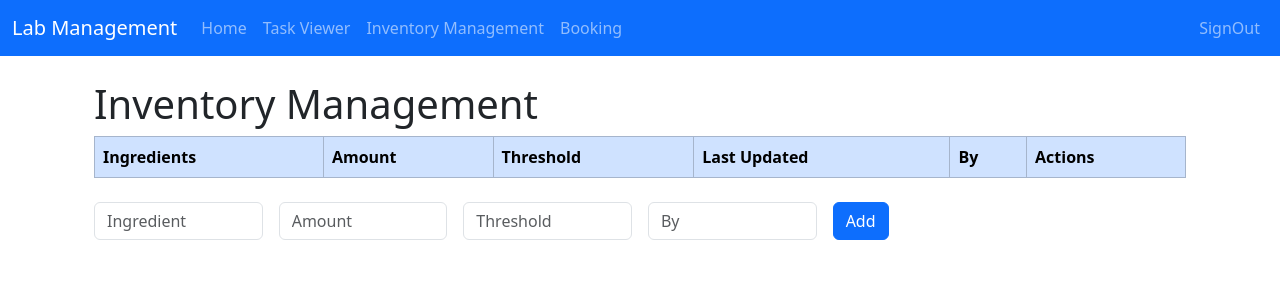
After one commit to harrythe6arry/lab-management, a Flask app: page /inventory in a window 1280 px wide. The commit adds this page. Shown: the top 300 px of the page. Run offline with Flask 3, Linux system fonts and the light colour scheme; lists and menus that the app fills with data are empty; some libraries are stand-ins or nearby versions.

Commit message:
<add>(frontend): Added the page for inventory + edit modal for editing and script for adding/deletion + priority coloring with threshold/amount

```diff
--- a/routes.py
+++ b/routes.py
@@ -15,8 +15,18 @@ def get_db_connection():
 app = Flask(__name__)
 
 
+@app.route('/inventory', methods=['GET', 'POST'])
+def inventory():
+    return render_template('inventory.html')
+
+
+@app.route('/')
+def home():
+    return render_template('home.html')
+
+
+
 @app.route('/task', methods=['GET', 'POST'])
-@app.route('/task')
 def task():
     if request.method == 'POST':
         date = request.form.get('taskDate')
@@ -27,11 +37,6 @@ def task():
         return redirect(url_for('home'))
 
     return render_template('task.html')
-
-
-@app.route('/')
-def home():
-    return render_template('home.html')
 
 @app.route('/login', methods=['GET', 'POST'])
 def login():
--- a/templates/base.html
+++ b/templates/base.html
@@ -30,7 +30,7 @@
                         <a class="nav-link" href="/task">Task Viewer</a>
                     </li>
                     <li class="nav-item">
-                        <a class="nav-link" href="#">Inventory Management</a>
+                        <a class="nav-link" href="/inventory">Inventory Management</a>
                     </li>
                     <li class="nav-item">
                         <a class="nav-link" href="#">Booking</a>
@@ -54,5 +54,6 @@
 
     <!-- Bootstrap JS -->
     <script src="https://cdn.jsdelivr.net/npm/bootstrap@5.3.2/dist/js/bootstrap.bundle.min.js"></script>
+
 </body>
 </html>
--- /dev/null
+++ b/templates/inventory.html
@@ -0,0 +1,171 @@
+{% extends "base.html" %}
+
+{% block title %}Inventory Management{% endblock %}
+
+{% block content %}
+<div class="container my-4">
+    <h1>Inventory Management</h1>
+
+    <table class="table table-hover table-bordered" id="inventory-table">
+        <thead class="table-primary">
+            <tr>
+                <th>Ingredients</th>
+                <th>Amount</th>
+                <th>Threshold</th>
+                <th>Last Updated</th>
+                <th>By</th>
+                <th>Actions</th>
+            </tr>
+        </thead>
+        <tbody>
+            <!-- Placeholder for dynamic rows -->
+        </tbody>
+    </table>
+
+    <!-- Form to Add New Row -->
+    <form id="add-item-form" class="my-4">
+        <div class="row g-3">
+            <div class="col-md-2">
+                <input type="text" id="ingredient" class="form-control" placeholder="Ingredient" required>
+            </div>
+            <div class="col-md-2">
+                <input type="number" id="amount" class="form-control" placeholder="Amount" required>
+            </div>
+            <div class="col-md-2">
+                <input type="number" id="threshold" class="form-control" placeholder="Threshold" required>
+            </div>
+            <div class="col-md-2">
+                <input type="text" id="by" class="form-control" placeholder="By" required>
+            </div>
+            <div class="col-md-1">
+                <button type="submit" class="btn btn-primary">Add</button>
+            </div>
+        </div>
+    </form>
+
+    <!-- Edit Modal -->
+    <div class="modal fade" id="editModal" tabindex="-1" aria-labelledby="editModalLabel" aria-hidden="true">
+        <div class="modal-dialog">
+            <div class="modal-content">
+                <div class="modal-header">
+                    <h5 class="modal-title" id="editModalLabel">Edit Inventory Item</h5>
+                    <button type="button" class="btn-close" data-bs-dismiss="modal" aria-label="Close"></button>
+                </div>
+                <div class="modal-body">
+                    <form id="edit-item-form">
+                        <input type="hidden" id="edit-id">
+                        <div class="mb-3">
+                            <label for="edit-ingredient" class="form-label">Ingredient</label>
+                            <input type="text" id="edit-ingredient" class="form-control" required>
+                        </div>
+                        <div class="mb-3">
+                            <label for="edit-amount" class="form-label">Amount</label>
+                            <input type="number" id="edit-amount" class="form-control" required>
+                        </div>
+                        <div class="mb-3">
+                            <label for="edit-threshold" class="form-label">Threshold</label>
+                            <input type="number" id="edit-threshold" class="form-control" required>
+                        </div>
+                        <div class="mb-3">
+                            <label for="edit-by" class="form-label">By</label>
+                            <input type="text" id="edit-by" class="form-control" required>
+                        </div>
+                        <button type="submit" class="btn btn-primary">Save changes</button>
+                    </form>
+                </div>
+            </div>
+        </div>
+    </div>
+
+</div>
+
+<script>
+    // Reference the table body
+    const tableBody = document.querySelector('#inventory-table tbody');
+    const addItemForm = document.getElementById('add-item-form');
+    const editItemForm = document.getElementById('edit-item-form');
+
+    // Add event listener to form submission
+    addItemForm.addEventListener('submit', function (e) {
+        e.preventDefault(); // Prevent form from reloading the page
+
+        // Retrieve input values
+        const ingredient = document.getElementById('ingredient').value;
+        const amount = document.getElementById('amount').value;
+        const threshold = document.getElementById('threshold').value;
+        const by = document.getElementById('by').value;
+
+        // Get the current date and time
+        const currentDate = new Date();
+        const lastUpdated = currentDate.toISOString().slice(0, 16); // Format as YYYY-MM-DDTHH:MM
+
+        // Create a new row
+        const newRow = document.createElement('tr');
+
+        // Add alert color if outdated
+        const timeDiff = currentDate - new Date(lastUpdated);
+        const daysDiff = timeDiff / (1000 * 60 * 60 * 24);
+
+        // Highlight row if last updated > 30 days ago
+        if (daysDiff > 30) {
+            newRow.classList.add('table-danger');
+        }
+
+        // if the amount is less than the threshold
+        if (amount < threshold) {
+            newRow.classList.add('table-warning');
+        }
+
+        // Populate the row with input values
+        newRow.innerHTML = `
+            <td>${ingredient}</td>
+            <td>${amount}</td>
+            <td>${threshold}</td>
+            <td>${lastUpdated}</td>
+            <td>${by}</td>
+            <td>
+                <button class="btn btn-sm btn-warning edit-btn" data-bs-toggle="modal" data-bs-target="#editModal">Edit</button>
+            </td>
+        `;
+
+        // Append the new row to the table
+        tableBody.appendChild(newRow);
+
+        // Clear the form inputs
+        addItemForm.reset();
+
+    });
+
+    // Edit button event listener
+    tableBody.addEventListener('click', function (e) {
+        if (e.target.classList.contains('edit-btn')) {
+            const row = e.target.closest('tr');
+            const cells = row.children;
+
+            document.getElementById('edit-id').value = row.rowIndex;
+            document.getElementById('edit-ingredient').value = cells[0].textContent;
+            document.getElementById('edit-amount').value = cells[1].textContent;
+            document.getElementById('edit-threshold').value = cells[2].textContent;
+            document.getElementById('edit-by').value = cells[4].textContent;
+        }
+    });
+
+    // Save changes event listener
+    editItemForm.addEventListener('submit', function (e) {
+        e.preventDefault();
+
+        const rowIndex = document.getElementById('edit-id').value;
+        const row = tableBody.rows[rowIndex - 1];
+        const cells = row.children;
+
+        cells[0].textContent = document.getElementById('edit-ingredient').value;
+        cells[1].textContent = document.getElementById('edit-amount').value;
+        cells[2].textContent = document.getElementById('edit-threshold').value;
+        cells[4].textContent = document.getElementById('edit-by').value;
+
+        // Close the modal
+        const editModal = bootstrap.Modal.getInstance(document.getElementById('editModal'));
+        editModal.hide();
+    });
+</script>
+{% endblock %}
```
